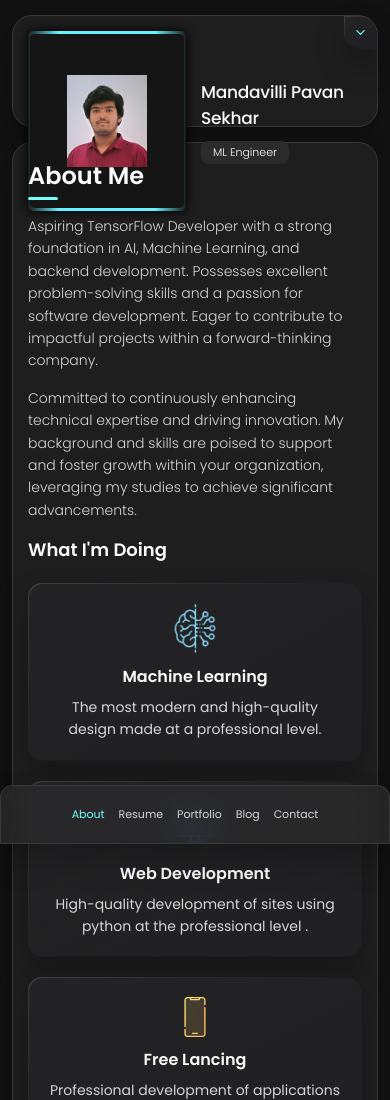
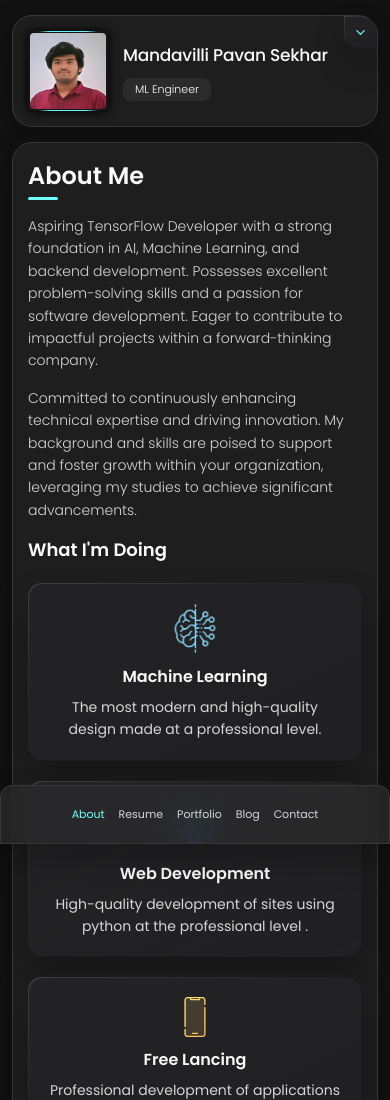
Before and after one commit to Pavanmandavilli/portfoilio, a plain HTML site: page index.html in a window 390 px wide. Shown: the top 1100 px of the page. Drawn offline with nearby package versions, Linux system fonts and the light colour scheme.

Commit message:
Updated Index.html

```diff
--- a/assets/css/style.css
+++ b/assets/css/style.css
@@ -1992,3 +1992,27 @@ textarea.form-input::-webkit-resizer { display: none; }
 .collage-name{
   color: aliceblue;
 }
+
+@media only screen and (max-width: 600px) {
+
+.card {
+  width: 80px;
+  height: 80px;
+}
+
+.back-content img{
+  height: 98%;
+  width: 98%;
+}
+
+.back::before {
+  position: absolute;
+  content: ' ';
+  display: block;
+  width: 60px;
+  height: 160%;
+  background: linear-gradient(90deg, transparent, #66f2ff, #66f2ff, #66f2ff, #66f2ff, transparent);
+  animation: rotation_481 5000ms infinite linear;
+}
+
+}
--- a/index.html
+++ b/index.html
@@ -46,7 +46,7 @@
             <div class="content">
               <div class="back">
                 <div class="back-content">
-                  <img src="./assets/images/out.jpg" alt="Mandavilli Pavan Sekhar" width="80">
+                  <img src="./assets/images/out.jpg" alt="Mandavilli Pavan Sekhar" width="97%" style="border-radius:0.25rem;">
                 </div>
               </div>
             </div>
```
